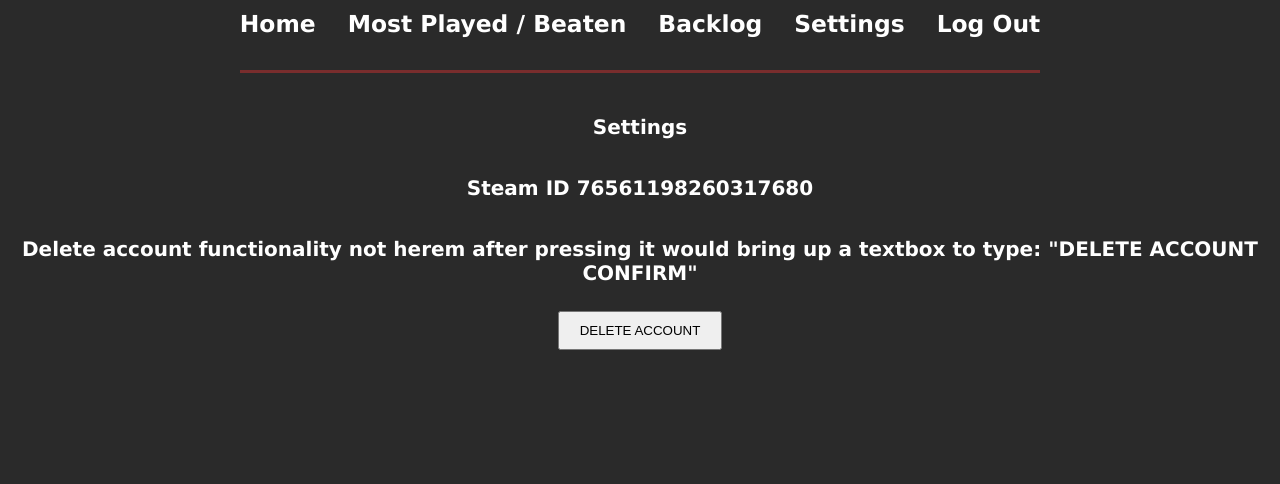
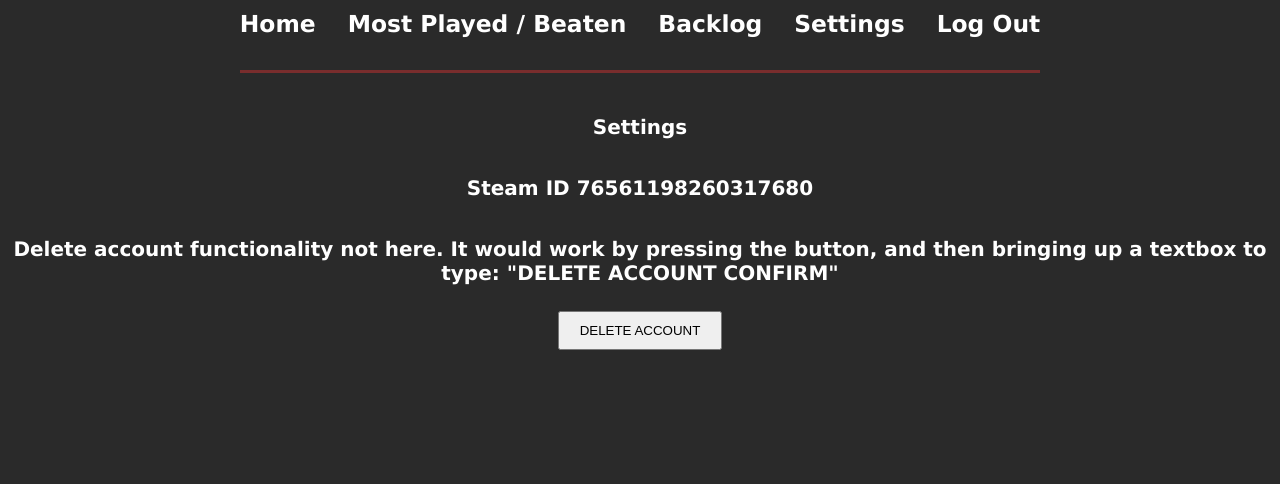
Before and after one commit to Emmanouel1337/software-assessment-3, a Flask app: page /settings in a window 1280 px wide. Shown: the part 274-758 px from the top of the page. Run offline with Flask 3, Linux system fonts and the light colour scheme; a user stored in the database is signed in; data comes from the database, SQL or seed files in the repository; both versions use the stored data as it was after the commit.

Commit message:
finalised code (again), fixed some minor issues

```diff
--- a/templates/settings.html
+++ b/templates/settings.html
@@ -6,7 +6,7 @@
 
 <h2>Steam ID {{ steamid }}</h2>
 
-<h2>Delete account functionality not herem after pressing it would bring up a textbox to type: "DELETE ACCOUNT CONFIRM"</h2>
+<h2>Delete account functionality not here. It would work by pressing the button, and then bringing up a textbox to type: "DELETE ACCOUNT CONFIRM"</h2>
 <div style="text-align: center; margin-top: 10px;">
     <button type="button" onclick="location.reload();" style="padding: 10px 20px;">DELETE ACCOUNT</button>
 </div>
```
Also changed, not shown: 76561198260317680_fulldatabase.db (added), 76561198967236244_fulldatabase.db, README.md, users.db.
